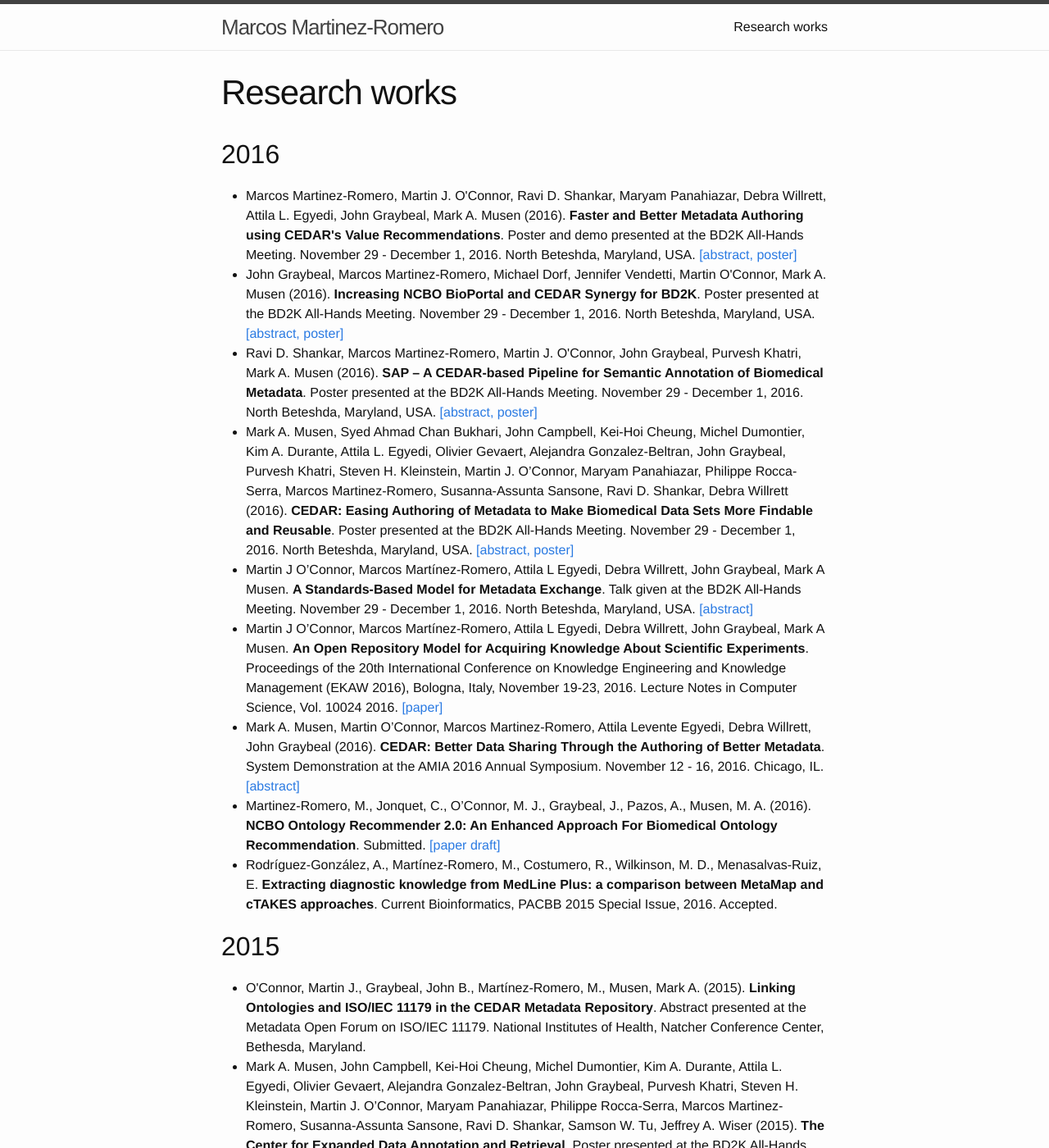
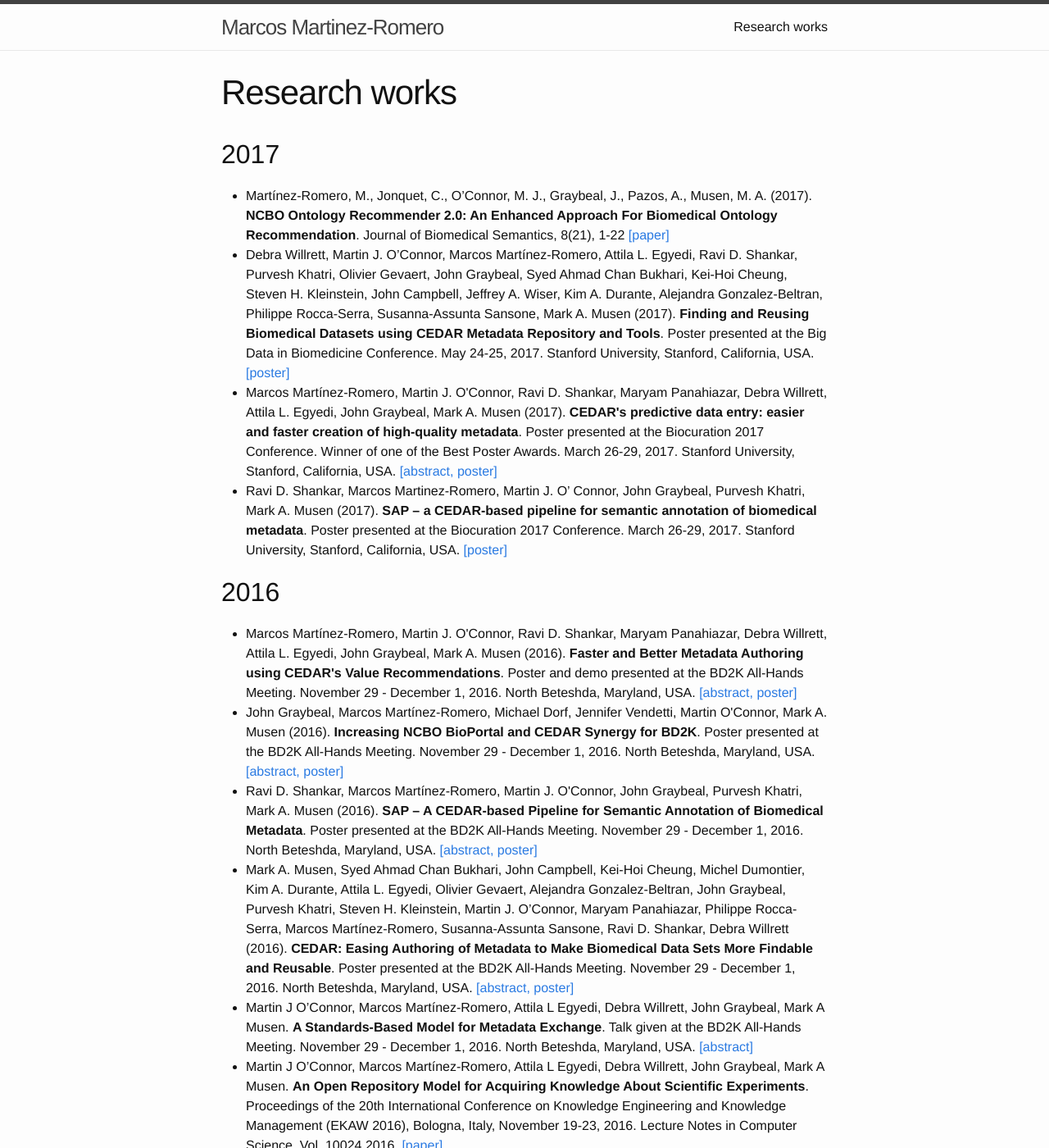
Before and after one commit to marcosmro/marcosmro.github.io, a Jekyll site: the page built from research_works/index.html, in a window 1280 px wide and 1400 px high. Shown: the whole window at 82% size. Built offline with Jekyll 4.4.1, drawn with Linux system fonts in a browser that asks for light colours; some of the changed text lies outside the part shown.

Commit message:
add some works published in 2017

```diff
--- a/_includes/footer.html
+++ b/_includes/footer.html
@@ -37,7 +37,7 @@
 
   <div class="footer-wrapper">
 
-    <p>&copy; 2016 - Marcos Martinez-Romero. Developed using <a href="https://jekyllrb.com/">Jekyll</a>. Hosted on <a href="https://pages.github.com/">GitHub Pages</a></p>
+    <p>&copy; 2017 - Marcos Martínez-Romero. Developed using <a href="https://jekyllrb.com/">Jekyll</a>. Hosted on <a href="https://pages.github.com/">GitHub Pages</a></p>
 
   </div>
 
--- a/index.html
+++ b/index.html
@@ -29,7 +29,7 @@
   </div>
 
   <div class="container-info">
-    <p>I'm Marcos Martinez-Romero. My passion is the development of intelligent systems that solve challenging real-life
+    <p>I'm Marcos Martínez-Romero. My passion is the development of intelligent systems that solve challenging real-life
       problems, especially those related to human health and patient care.</p>
 
     <p>I'm currently a research software engineer at Stanford University, where I'm part of the <a
--- a/research_works/index.html
+++ b/research_works/index.html
@@ -3,22 +3,28 @@
 title: Research works
 permalink: /research_works/
 ---
+<h2>2017</h2>
+<ul>
+    <li>Martínez-Romero, M., Jonquet, C., O’Connor, M. J., Graybeal, J., Pazos, A., Musen, M. A. (2017). <strong>NCBO Ontology Recommender 2.0: An Enhanced Approach For Biomedical Ontology Recommendation</strong>. Journal of Biomedical Semantics, 8(21), 1-22 <a href="https://jbiomedsem.biomedcentral.com/articles/10.1186/s13326-017-0128-y">[paper]</a></li>
+    <li>Debra Willrett, Martin J. O’Connor, Marcos Martínez-Romero, Attila L. Egyedi, Ravi D. Shankar, Purvesh Khatri, Olivier Gevaert, John Graybeal, Syed Ahmad Chan Bukhari, Kei-Hoi Cheung, Steven H. Kleinstein, John Campbell, Jeffrey A. Wiser, Kim A. Durante, Alejandra Gonzalez-Beltran, Philippe Rocca-Serra, Susanna-Assunta Sansone, Mark A. Musen (2017). <strong>Finding and Reusing Biomedical Datasets using CEDAR Metadata Repository and Tools</strong>. Poster presented at the Big Data in Biomedicine Conference. May 24-25, 2017. Stanford University, Stanford, California, USA. <a href="https://metadatacenter.org/sites/default/files/artifact/CEDAR%20Overview%20BigData%202017.pdf">[poster]</a></li>
+    <li>Marcos Martínez-Romero, Martin J. O'Connor, Ravi D. Shankar, Maryam Panahiazar, Debra Willrett, Attila L. Egyedi, John Graybeal, Mark A. Musen (2017). <strong>CEDAR's predictive data entry: easier and faster creation of high-quality metadata</strong>. Poster presented at the Biocuration 2017 Conference. Winner of one of the Best Poster Awards. March 26-29, 2017. Stanford University, Stanford, California, USA. <a href="https://f1000research.com/posters/6-324">[abstract, poster]</a></li>
+    <li>Ravi D. Shankar, Marcos Martinez-Romero, Martin J. O’ Connor, John Graybeal, Purvesh Khatri, Mark A. Musen (2017). <strong>SAP – a CEDAR-based pipeline for semantic annotation of biomedical metadata</strong>. Poster presented at the Biocuration 2017 Conference. March 26-29, 2017. Stanford University, Stanford, California, USA. <a href="https://metadatacenter.org/sites/default/files/artifact/SAP%20%E2%80%93%20a%20CEDAR-based%20pipeline%20for%20semantic%20annotation%20of%20biomedical%20metadata.pdf">[poster]</a></li>
+</ul>
 <h2>2016</h2>
 <ul>
-    <li>Marcos Martinez-Romero, Martin J. O'Connor, Ravi D. Shankar, Maryam Panahiazar, Debra Willrett, Attila L. Egyedi, John Graybeal, Mark A. Musen (2016). <strong>Faster and Better Metadata Authoring using CEDAR's Value Recommendations</strong>. Poster and demo presented at the BD2K All-Hands Meeting. November 29 - December 1, 2016. North Beteshda, Maryland, USA. <a href="https://dx.doi.org/10.6084/m9.figshare.4244135.v3">[abstract, poster]</a></li>
-    <li>John Graybeal, Marcos Martinez-Romero, Michael Dorf, Jennifer Vendetti, Martin O'Connor, Mark A. Musen (2016). <strong>Increasing NCBO BioPortal and CEDAR Synergy for BD2K</strong>. Poster presented at the BD2K All-Hands Meeting. November 29 - December 1, 2016. North Beteshda, Maryland, USA. <a href="https://doi.org/10.5281/zenodo.167619">[abstract, poster]</a></li>
-    <li>Ravi D. Shankar, Marcos Martinez-Romero, Martin J. O'Connor, John Graybeal, Purvesh Khatri, Mark A. Musen (2016). <strong>SAP – A CEDAR-based Pipeline for Semantic Annotation of Biomedical Metadata</strong>. Poster presented at the BD2K All-Hands Meeting. November 29 - December 1, 2016. North Beteshda, Maryland, USA. <a href="https://doi.org/10.6084/m9.figshare.4244465">[abstract, poster]</a></li>
-    <li>Mark A. Musen, Syed Ahmad Chan Bukhari, John Campbell, Kei-Hoi Cheung, Michel Dumontier, Kim A. Durante, Attila L. Egyedi, Olivier Gevaert, Alejandra Gonzalez-Beltran, John Graybeal, Purvesh Khatri, Steven H. Kleinstein, Martin J. O’Connor, Maryam Panahiazar, Philippe Rocca-Serra, Marcos Martinez-Romero, Susanna-Assunta Sansone, Ravi D. Shankar, Debra Willrett (2016). <strong>CEDAR: Easing Authoring of Metadata to Make Biomedical Data Sets More Findable and Reusable</strong>. Poster presented at the BD2K All-Hands Meeting. November 29 - December 1, 2016. North Beteshda, Maryland, USA. <a href="https://dx.doi.org/10.6084/m9.figshare.4240241.v14">[abstract, poster]</a></li>
+    <li>Marcos Martínez-Romero, Martin J. O'Connor, Ravi D. Shankar, Maryam Panahiazar, Debra Willrett, Attila L. Egyedi, John Graybeal, Mark A. Musen (2016). <strong>Faster and Better Metadata Authoring using CEDAR's Value Recommendations</strong>. Poster and demo presented at the BD2K All-Hands Meeting. November 29 - December 1, 2016. North Beteshda, Maryland, USA. <a href="https://dx.doi.org/10.6084/m9.figshare.4244135.v3">[abstract, poster]</a></li>
+    <li>John Graybeal, Marcos Martínez-Romero, Michael Dorf, Jennifer Vendetti, Martin O'Connor, Mark A. Musen (2016). <strong>Increasing NCBO BioPortal and CEDAR Synergy for BD2K</strong>. Poster presented at the BD2K All-Hands Meeting. November 29 - December 1, 2016. North Beteshda, Maryland, USA. <a href="https://doi.org/10.5281/zenodo.167619">[abstract, poster]</a></li>
+    <li>Ravi D. Shankar, Marcos Martínez-Romero, Martin J. O'Connor, John Graybeal, Purvesh Khatri, Mark A. Musen (2016). <strong>SAP – A CEDAR-based Pipeline for Semantic Annotation of Biomedical Metadata</strong>. Poster presented at the BD2K All-Hands Meeting. November 29 - December 1, 2016. North Beteshda, Maryland, USA. <a href="https://doi.org/10.6084/m9.figshare.4244465">[abstract, poster]</a></li>
+    <li>Mark A. Musen, Syed Ahmad Chan Bukhari, John Campbell, Kei-Hoi Cheung, Michel Dumontier, Kim A. Durante, Attila L. Egyedi, Olivier Gevaert, Alejandra Gonzalez-Beltran, John Graybeal, Purvesh Khatri, Steven H. Kleinstein, Martin J. O’Connor, Maryam Panahiazar, Philippe Rocca-Serra, Marcos Martínez-Romero, Susanna-Assunta Sansone, Ravi D. Shankar, Debra Willrett (2016). <strong>CEDAR: Easing Authoring of Metadata to Make Biomedical Data Sets More Findable and Reusable</strong>. Poster presented at the BD2K All-Hands Meeting. November 29 - December 1, 2016. North Beteshda, Maryland, USA. <a href="https://dx.doi.org/10.6084/m9.figshare.4240241.v14">[abstract, poster]</a></li>
     <li>Martin J O’Connor, Marcos Martínez-Romero, Attila L Egyedi, Debra Willrett, John Graybeal, Mark A Musen. <strong> A Standards-Based Model for Metadata Exchange</strong>. Talk given at the BD2K All-Hands Meeting. November 29 - December 1, 2016. North Beteshda, Maryland, USA. <a href="/resources/files/2016-BD2K_AHM-Talk-Martin.pdf">[abstract]</a></li>
     <li>Martin J O’Connor, Marcos Martínez-Romero, Attila L Egyedi, Debra Willrett, John Graybeal, Mark A Musen. <strong>An Open Repository Model for Acquiring Knowledge About Scientific Experiments</strong>. Proceedings of the 20th International Conference on Knowledge Engineering and Knowledge Management (EKAW 2016), Bologna, Italy, November 19-23, 2016. Lecture Notes in Computer Science, Vol. 10024 2016. <a href="https://doi.org/10.1007/978-3-319-49004-5_49">[paper]</a></li>
-    <li>Mark A. Musen, Martin O’Connor, Marcos Martinez-Romero, Attila Levente Egyedi, Debra Willrett, John Graybeal (2016). <strong>CEDAR: Better Data Sharing Through the Authoring of Better Metadata</strong>. System Demonstration at the AMIA 2016 Annual Symposium. November 12 - 16, 2016. Chicago, IL. <a href="https://amia2016.zerista.com/event/member/286782">[abstract]</a></li>
-    <li>Martinez-Romero, M., Jonquet, C., O’Connor, M. J., Graybeal, J., Pazos, A., Musen, M. A. (2016). <strong>NCBO Ontology Recommender 2.0: An Enhanced Approach For Biomedical Ontology Recommendation</strong>. Submitted. <a href="https://arxiv.org/abs/1611.05973">[paper draft]</a></li>
+    <li>Mark A. Musen, Martin O’Connor, Marcos Martínez-Romero, Attila Levente Egyedi, Debra Willrett, John Graybeal (2016). <strong>CEDAR: Better Data Sharing Through the Authoring of Better Metadata</strong>. System Demonstration at the AMIA 2016 Annual Symposium. November 12 - 16, 2016. Chicago, IL. <a href="https://amia2016.zerista.com/event/member/286782">[abstract]</a></li>
     <li>Rodríguez-González, A., Martínez-Romero, M., Costumero, R., Wilkinson, M. D., Menasalvas-Ruiz, E. <strong>Extracting diagnostic knowledge from MedLine Plus: a comparison between MetaMap and cTAKES approaches</strong>. Current Bioinformatics, PACBB 2015 Special Issue, 2016. Accepted.</li>
 </ul>
 <h2>2015</h2>
 <ul>
     <li>O'Connor, Martin J., Graybeal, John B., Martínez-Romero, M., Musen, Mark A. (2015). <strong>Linking Ontologies and ISO/IEC 11179 in the CEDAR Metadata Repository</strong>. Abstract presented at the Metadata Open Forum on ISO/IEC 11179. National Institutes of Health, Natcher Conference Center, Bethesda, Maryland.</li>
-    <li>Mark A. Musen, John Campbell, Kei-Hoi Cheung, Michel Dumontier, Kim A. Durante, Attila L. Egyedi, Olivier Gevaert, Alejandra Gonzalez-Beltran, John Graybeal, Purvesh Khatri, Steven H. Kleinstein, Martin J. O’Connor, Maryam Panahiazar, Philippe Rocca-Serra, Marcos Martinez-Romero, Susanna-Assunta Sansone, Ravi D. Shankar, Samson W. Tu, Jeffrey A. Wiser (2015). <strong>The Center for Expanded Data Annotation and Retrieval</strong>. Poster presented at the BD2K All-Hands Grantee Meeting, November 2015, NIH Main Campus, Bethesda, MD.</li>
+    <li>Mark A. Musen, John Campbell, Kei-Hoi Cheung, Michel Dumontier, Kim A. Durante, Attila L. Egyedi, Olivier Gevaert, Alejandra Gonzalez-Beltran, John Graybeal, Purvesh Khatri, Steven H. Kleinstein, Martin J. O’Connor, Maryam Panahiazar, Philippe Rocca-Serra, Marcos Martínez-Romero, Susanna-Assunta Sansone, Ravi D. Shankar, Samson W. Tu, Jeffrey A. Wiser (2015). <strong>The Center for Expanded Data Annotation and Retrieval</strong>. Poster presented at the BD2K All-Hands Grantee Meeting, November 2015, NIH Main Campus, Bethesda, MD.</li>
     <li>Musen, M. A., Bean, C. A., Cheung, K. H., Dumontier, M., Durante, K. A., Gevaert, O., Gonzalez-Beltran, A., Khatri, P., Kleinstein, S. H., O’Connor, M. J., Pouliot, Y., Rocca-Serra, P., Sansone, S. A., Wiser, J. A., the CEDAR Team (2015). Participation as part of the CEDAR Team. <strong>The Center for Expanded Data Annotation and Retrieval</strong>. Journal of the American Medical Informatics Association (JAMIA), (650), 1–6. <a href="https://doi.org/10.1093/jamia/ocv048">[paper]</a></li>
     <li>Rodríguez-González, A., Martínez-Romero, M., Costumero, R., Wilkinson, M., Menasalvas-Ruiz E. (2015). <strong>Diagnostic Knowledge Extraction from MedlinePlus: An Application for Infectious Diseases</strong>. Proceedings of the 9th International Conference on Practical Applications of Computational Biology &amp; Bioinformatics (PACBB 2015). Advances in Intelligent Systems and Computing, Volume 375, 2015, pp 79-87. This paper received the Scientific Quality Award at the PACBB 2015 Conference. <a href="http://link.springer.com/chapter/10.1007%2F978-3-319-19776-0_9">[paper]</a></li>
     <li>Munteanu, C. R, Aguiar-Pulido, V., Freire, A., Martínez-Romero, M., Porto-Pazos, A., Pereira, J., Dorado, J. <strong>Graph-based Processing of Macromolecular Information</strong>, Current Bioinformatics, 2015, 10(5), 606-631. <a href="http://benthamscience.com/journals/current-bioinformatics/volume/10/issue/5/page/606/">[paper]</a></li>
@@ -26,7 +32,7 @@
 </ul>
 <h2>2014</h2>
 <ul>
-    <li>Rodríguez, A., Martinez-Romero, M., Egaña, M., Wilkinson, M. <strong>Nanopublishing Clinical Diagnoses: Tracking Diagnostic Knowledge Base Content and Utilization</strong>, 2014. Proceedings of the 2014 IEEE 27th International Symposium on Computer-Based Medical Systems, 335-340.</li>
+    <li>Rodríguez, A., Martínez-Romero, M., Egaña, M., Wilkinson, M. <strong>Nanopublishing Clinical Diagnoses: Tracking Diagnostic Knowledge Base Content and Utilization</strong>, 2014. Proceedings of the 2014 IEEE 27th International Symposium on Computer-Based Medical Systems, 335-340.</li>
     <li>Martínez-Romero, M., Vázquez-Naya, J. M., Pereira, J., and Pazos, A. <strong>BiOSS: A system for biomedical ontology selection</strong>. Computer Methods and Programs in Biomedicine, 2014, 114, 125-140. <a href="http://www.sciencedirect.com/science/article/pii/S0169260714000340">[paper]</a></li>
 </ul>
 <h2>2013</h2>
@@ -34,10 +40,10 @@
     <li>Gómez-Pérez, A., Martínez-Romero, M., Rodríguez-González, A., Vázquez, G., &amp; Vázquez-Naya, J. M. (2013). <strong>Ontologies in Medicinal Chemistry: Current Status and Future Challenges</strong>. Current Topics in Medicinal Chemistry (Special Issue on Artificial Intelligence Techniques in Medicinal Chemistry), 2013, 13(5). <a href="http://www.ingentaconnect.com/content/ben/ctmc/2013/00000013/00000005/art00003">[paper]</a></li>
     <li>Martínez-Romero, M., Vázquez-Naya, J. M., Pereira, J., Pereira, M., Pazos, A., &amp; Baños, G. (2013). <strong>The iOSC3 system: using ontologies and SWRL rules for intelligent supervision and care of patients with acute cardiac disorders</strong>. Computational and Mathematical Methods in Medicine (Special Issue on Methods and Models for Diagnosis and Prognosis in Medical Systems), 2013, 1-13. <a href="http://dx.doi.org/10.1155/2013/650671">[paper]</a></li>
     <li>Martínez-Romero, M., Vázquez-Naya, J. M., Porto, A., Pazos, A. (2013). <strong>El blog como un recurso de innovación educativa en la enseñanza universitaria</strong>. In book “Actuaciones y Experiencias de Innovación Educativa en la Docencia de la Radiología y Medicina Física de la Universidad Española” (ISBN: 978-1-291-38912-8, pp. 137-151)</li>
-    <li>Maestro, F. J., Martinez-Romero, M., Vazquez-Naya, J. M., Pereira, J., &amp; Pazos, A. (2013). <strong>Ethical and legal issues in the clinical practice of primary health care</strong>. Frontiers in Bioscience, E5, 435-445. <a href="http://www.bioscience.org/2013/v5e/af/626/list.htm">[paper]</a></li>
+    <li>Maestro, F. J., Martínez-Romero, M., Vazquez-Naya, J. M., Pereira, J., &amp; Pazos, A. (2013). <strong>Ethical and legal issues in the clinical practice of primary health care</strong>. Frontiers in Bioscience, E5, 435-445. <a href="http://www.bioscience.org/2013/v5e/af/626/list.htm">[paper]</a></li>
     <li>Martínez-Romero, M., Vázquez-Naya, J. M., Pereira, J., Pereira, M., Pazos, A., &amp; Baños, G. (2013). <strong>Developing a System for Advanced Monitoring and Intelligent Drug Administration in Critical Care Units using Ontologies</strong>. International Journal of Knowledge-based and Intelligent Engineering Systems, 17(1), 45-53. <a href="https://doi.org/10.3233/KES-130254">[paper]</a></li>
     <li>Martínez-Romero, M., Vázquez-Naya, J. M., Nóvoa, F. J., Vázquez, G., Pereira, J. (2013). <strong>A genetic algorithms-based approach for optimizing similarity aggregation in ontology matching</strong>. Presented at the International Work Conference on Artificial Neural Networks 2013 (IWANN 2013), Tenerife, Spain, 2013. Lecture Notes in Computer Science 7902, 435-444. <a href="https://doi.org/10.1007/978-3-642-38679-4_43">[paper]</a>
-        <li>Novoa, F. J., Traba, L., Martínez-Romero, M. (2013). <strong>Sistema de Información basado en Imagen en un Servicio de Hemodinámica</strong>. In book: "Líneas estratégicas de las Tecnologías de la Información y las Comunicaciones en Salud" (ISBN-10: 84-15413-18-1, ISBN-13: 978-84-15413-18-9, pp. 43-66). <a href="http://www.ibero-nbic.udc.es/public/Libro4/files/assets/basic-html/index.html#45">[paper]</a></li>
+    <li>Novoa, F. J., Traba, L., Martínez-Romero, M. (2013). <strong>Sistema de Información basado en Imagen en un Servicio de Hemodinámica</strong>. In book: "Líneas estratégicas de las Tecnologías de la Información y las Comunicaciones en Salud" (ISBN-10: 84-15413-18-1, ISBN-13: 978-84-15413-18-9, pp. 43-66). <a href="http://www.ibero-nbic.udc.es/public/Libro4/files/assets/basic-html/index.html#45">[paper]</a></li>
 </ul>
 <h2>2012</h2>
 <ul>
```
Also changed, not shown: 1 other file.
